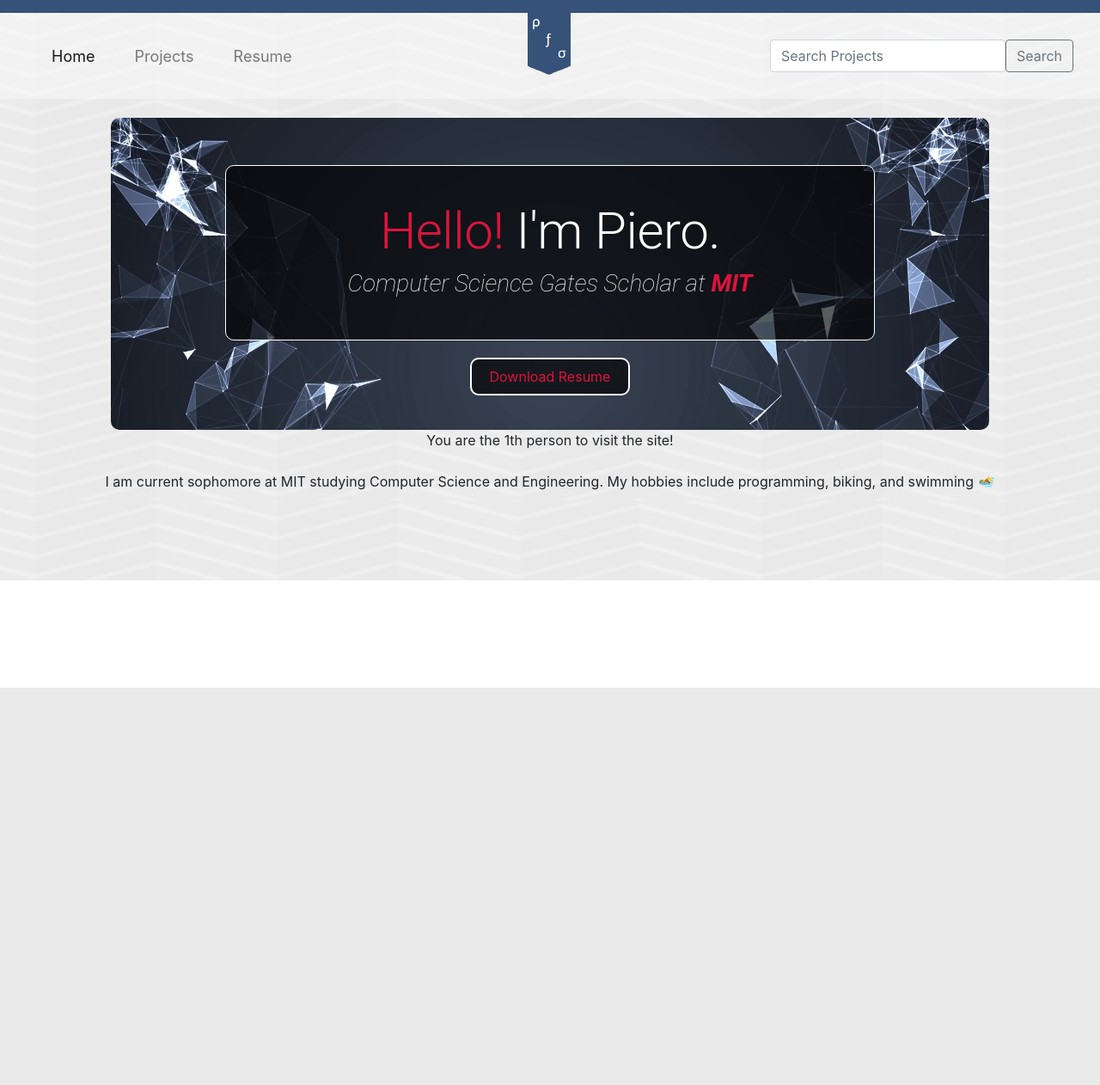
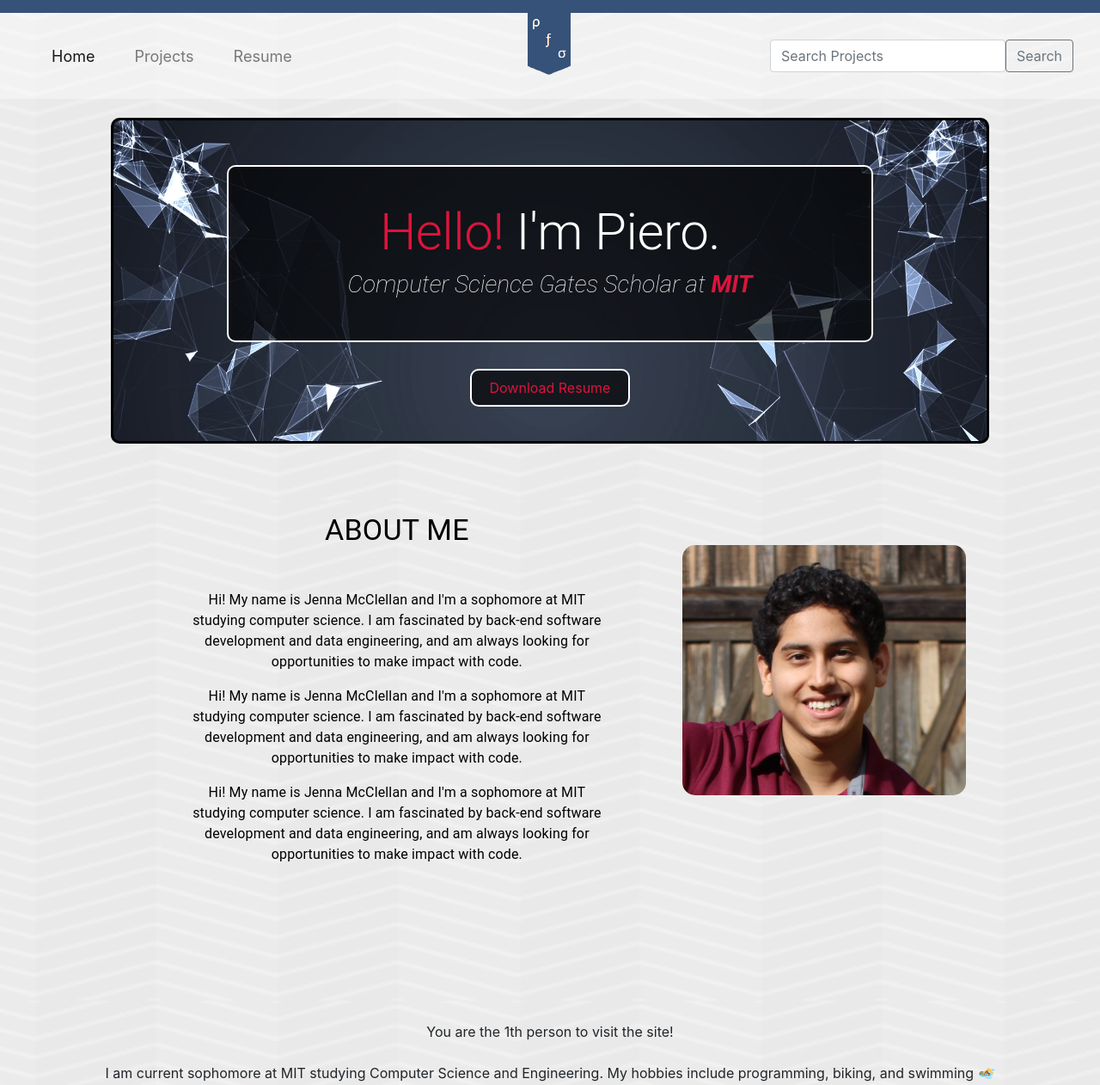
Before and after one commit to pforderique/pforderique.com, a Flask app: page /home in a window 1280 px wide. Shown: the top 1262 px of the page at 86% size. Before the commit the page ends 800 px from the top, so only its background shows below. Run offline with Flask 2, Linux system fonts and the light colour scheme; data comes from the database, SQL or seed files in the repository; some libraries are stand-ins or nearby versions.

Commit message:
working about section with flex

```diff
--- a/website/static/styles/home.css
+++ b/website/static/styles/home.css
@@ -2,16 +2,17 @@
     color: #FFFFFF;
     width: 92%;
     margin: 2% 4% 0% 4%;
-    padding: 12vh 0% 5vh;
+    padding: 4vh 0% 5vh;
     text-align: center;
     display: flex;
     flex-wrap: wrap;
     justify-content: center;
     align-items: center;
-    border-radius: 10px;
     background-size: cover;
     background-color: #000000;
     background-image: url("/static/images/plexus-bg2.jpg");
+    border: 3px solid black;
+    border-radius: 10px;
 }
 
 .entrance-font {
@@ -32,7 +33,7 @@
 .textbox {
     color: #FFFFFF;
     width: 92%;
-    margin: -4% 13%;
+    margin: 2% 13%;
     padding: 5vh 3%;
     text-align: center;
     display: flex;
@@ -40,16 +41,14 @@
     justify-content: center;
     align-items: center;
     background-color: #000000a2;
-    border-style: solid;
-    border-width: 1px 1px;
+    border: 2px solid white;
     border-radius: 10px;
-    border-color: #ffffff;
 }
 
 .resume-button {
     color: crimson;
     white-space: nowrap;
-    margin: 6% 0% 0% 0%;
+    margin: 1% 0% 0% 0%;
     padding: 1vh 2%;
     text-align: center;
     display: inline-block;
@@ -64,3 +63,40 @@
     background-color: #000000de;
     color: rgb(255, 133, 158);
 }
+
+.about-section {
+    color: #000000;
+    /* background-color: rgba(54, 82, 120, 0.116); */
+    width: 92%;
+    margin: 0% 4% 15%;
+    padding: 6vh 0% 0vh 0%;
+    display: flex;
+    justify-content: space-evenly;
+    align-items: center;
+    flex-wrap: wrap;
+}
+
+.about-textbox {
+    width: 60%;
+    padding: 4vh 0 0 0;
+    text-align: center;
+    vertical-align: text-top;
+}
+
+.about-text{
+    font-size: 1rem;
+    font-family: "Roboto", "Helvetica", "Arial", sans-serif;
+    font-weight: 400;
+    line-height: 1.5;
+    letter-spacing: 0.00938em;
+}
+
+.slide-show img{
+    margin-bottom: 8%;
+    display: block;
+    max-width:330px;
+    max-height:330px;
+    height: auto;
+    width: auto;
+    border-radius: 15px;
+}
--- a/website/templates/home.html
+++ b/website/templates/home.html
@@ -31,6 +31,39 @@
     <a class="resume-button" href="static/docs/resume.pdf" download="OrderiquePieroResume">Download Resume</a>
 </div>
 
+<div class="about-section">
+    <div class="about-textbox">
+        <div style="
+            font-size: 2.125rem;
+            font-family: 'Roboto', 'Helvetica', 'Arial', sans-serif;
+            font-weight: 400;
+            line-height: 1.235;
+            letter-spacing: 0.00735em;">
+            ABOUT ME
+        </div>
+        <div style="text-align: center; width: 80%; margin: 6vh 10% 0px;">
+            <p class="about-text">
+                Hi! My name is Jenna McClellan and I'm a sophomore at MIT studying computer science.
+                I am fascinated by back-end software development and data engineering, and am always looking
+                for opportunities to make impact with code.
+            </p>
+            <p class="about-text">
+                Hi! My name is Jenna McClellan and I'm a sophomore at MIT studying computer science.
+                I am fascinated by back-end software development and data engineering, and am always looking
+                for opportunities to make impact with code.
+            </p>
+            <p class="about-text">
+                Hi! My name is Jenna McClellan and I'm a sophomore at MIT studying computer science.
+                I am fascinated by back-end software development and data engineering, and am always looking
+                for opportunities to make impact with code.
+            </p>
+        </div>
+    </div>
+    <div class="slide-show">
+        <img src="/static/images/me.jpg">
+    </div>
+</div>
+
 <p align="center">
     You are the {{visitor_number}}th person to visit the site!
     <br>
```
